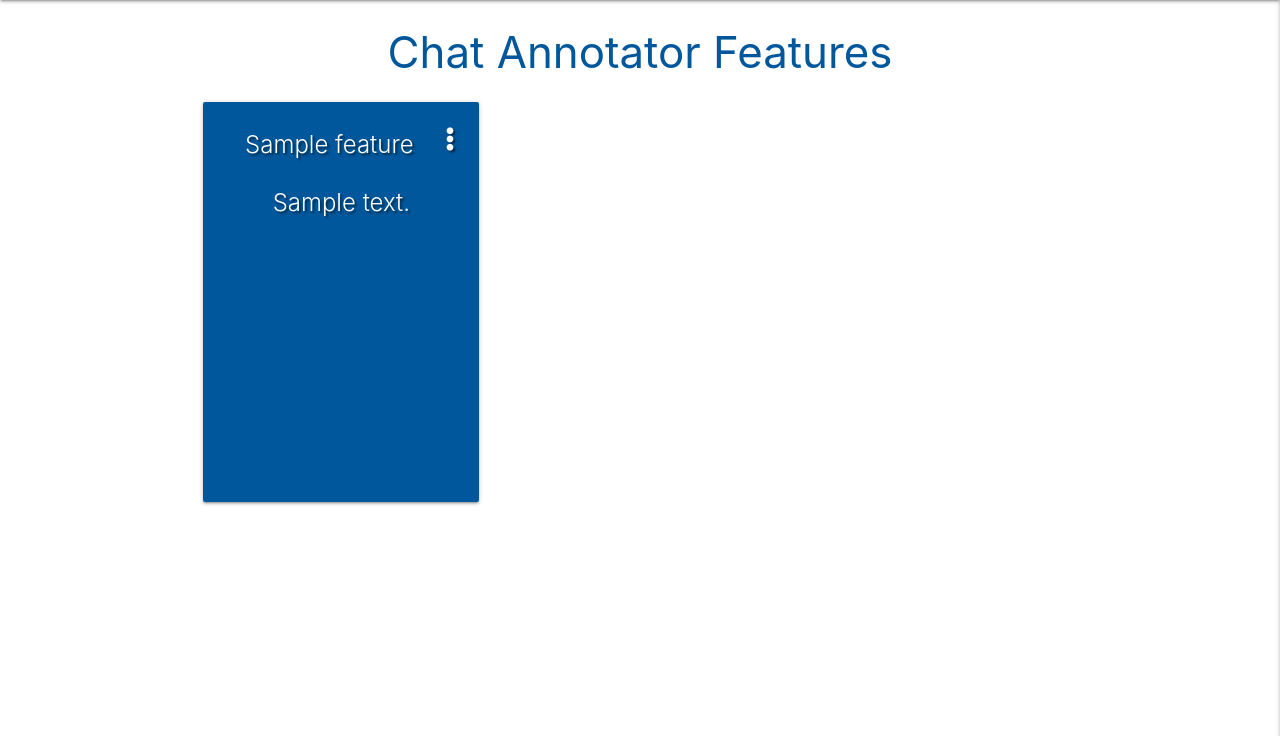
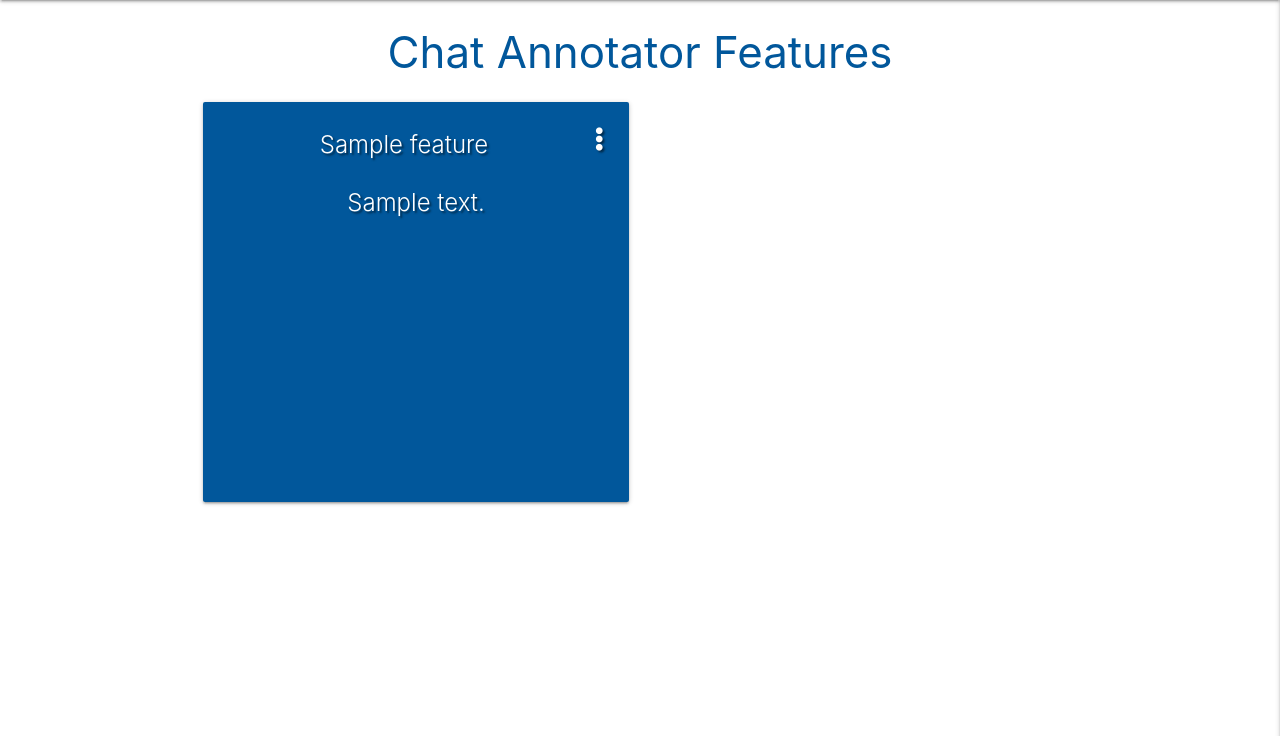
Before and after one commit to NgiapPuoyKoh/ai-chat-annotator, a Flask app: page /get_features in a window 1280 px wide. Shown: the part 64-800 px from the top of the page. Run offline with Flask 2, Linux system fonts and the light colour scheme; a database or web service that is not in the repository returns one stand-in record (values such as "Sample title"); some libraries are stand-ins or nearby versions.

Commit message:
Modify column layout to display features and instructions

```diff
--- a/templates/features.html
+++ b/templates/features.html
@@ -5,7 +5,7 @@
 
 <div class="row">
     {% for feature in features %}
-    <div class="col s12 m4">
+    <div class="col s12 m6">
         <div class="card medium light-blue darken-4 text-shadow center-align">
             <div class="card-title activator white-text">
               <span class="card-image">{{ feature.feature_name }}<i class="fas fa-ellipsis-v right"></i></span>
```
